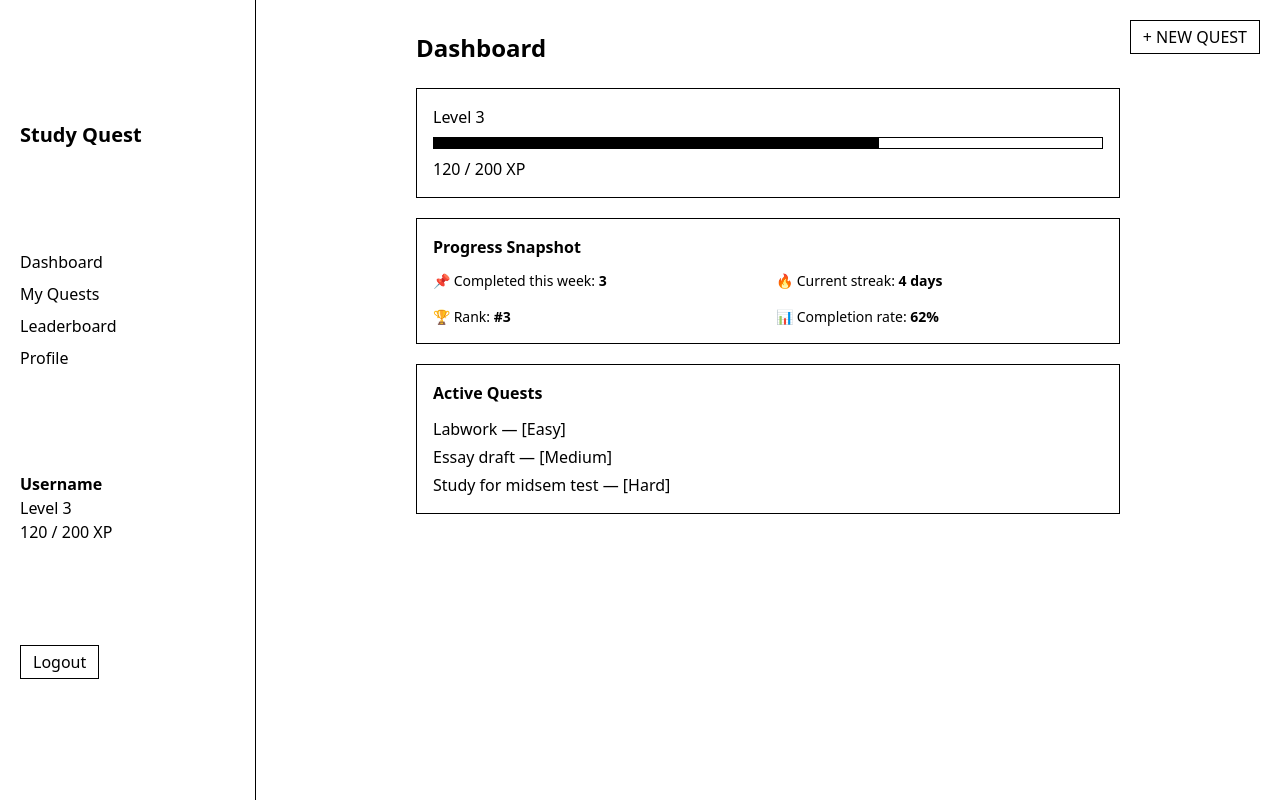
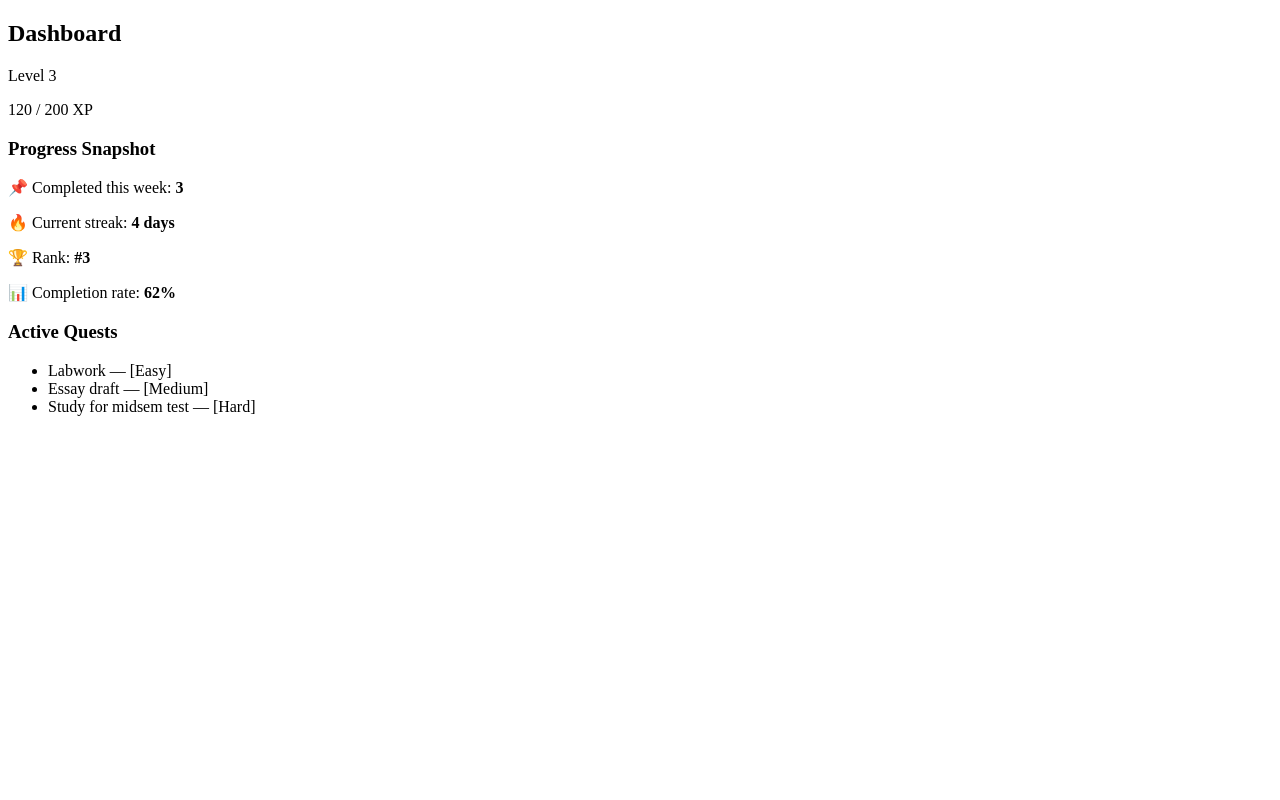
Before and after one commit to sjiang0/CITS3403-Group-Project, a Flask app: page / in a window 1280 px wide. Run offline with Flask 3, Linux system fonts and the light colour scheme; some libraries are stand-ins or nearby versions.

Commit message:
Updating base

```diff
--- a/studyquest/app/templates/base.html
+++ b/studyquest/app/templates/base.html
@@ -2,64 +2,21 @@
 <html lang="en">
 <head>
   <meta charset="UTF-8">
+  <meta name="viewport" content="width=device-width, initial-scale=1.0">
   <title>{% block title %}Study Quest{% endblock %}</title>
-  <script src="https://cdn.tailwindcss.com"></script>
+  <link rel="stylesheet" href="{{ url_for('static', filename='css/style.css') }}">
+  {% block extra_head %}{% endblock %}
+</head>
+<body>
 
-  <link rel="stylesheet" href="{{ url_for('static', filename='css/style.css') }}">
-</head>
+<aside id="sidebar">
+  <!-- sidebar content -->
+</aside>
 
-<body class="m-0 font-sans">
+<main id="main-content">
+  {% block content %}{% endblock %}
+</main>
 
-<div class="flex min-h-screen">
-
-  <!-- SIDEBAR -->
-  <aside class="w-64 border-r border-black p-5 flex flex-col justify-evenly">
-
-    <!-- LOGO -->
-    <div>
-      <h2 class="text-xl font-bold">Study Quest</h2>
-    </div>
-
-    <!-- NAV -->
-    <div>
-      <nav class="space-y-2">
-        <a href="{{ url_for('dashboard') }}" class="block">Dashboard</a>
-        <a href="{{ url_for('my_quests') }}" class="block">My Quests</a>
-        <a href="#" class="block">Leaderboard</a>
-        <a href="#" class="block">Profile</a>
-      </nav>
-    </div>
-
-    <!-- USER INFO -->
-    <div>
-      <p><strong>Username</strong></p>
-      <p>Level 3</p>
-      <p>120 / 200 XP</p>
-    </div>
-
-    <div>
-      <button class="border border-black px-3 py-1">Logout</button>
-    </div>
-
-  </aside>
-
-  <!-- MAIN CONTENT -->
-  <main class="flex-1 p-8 max-w-3xl mx-auto">
-
-    <!-- FLOATING BUTTON -->
-    <div class="fixed top-5 right-5">
-      <a href="{{ url_for('create_quest') }}"
-         class="border border-black px-3 py-1 inline-block">
-        + NEW QUEST
-      </a>
-    </div>
-
-    <!-- PAGE-SPECIFIC CONTENT GOES HERE -->
-    {% block content %}{% endblock %}
-
-  </main>
-
-</div>
-
+{% block extra_scripts %}{% endblock %}
 </body>
 </html>
```
